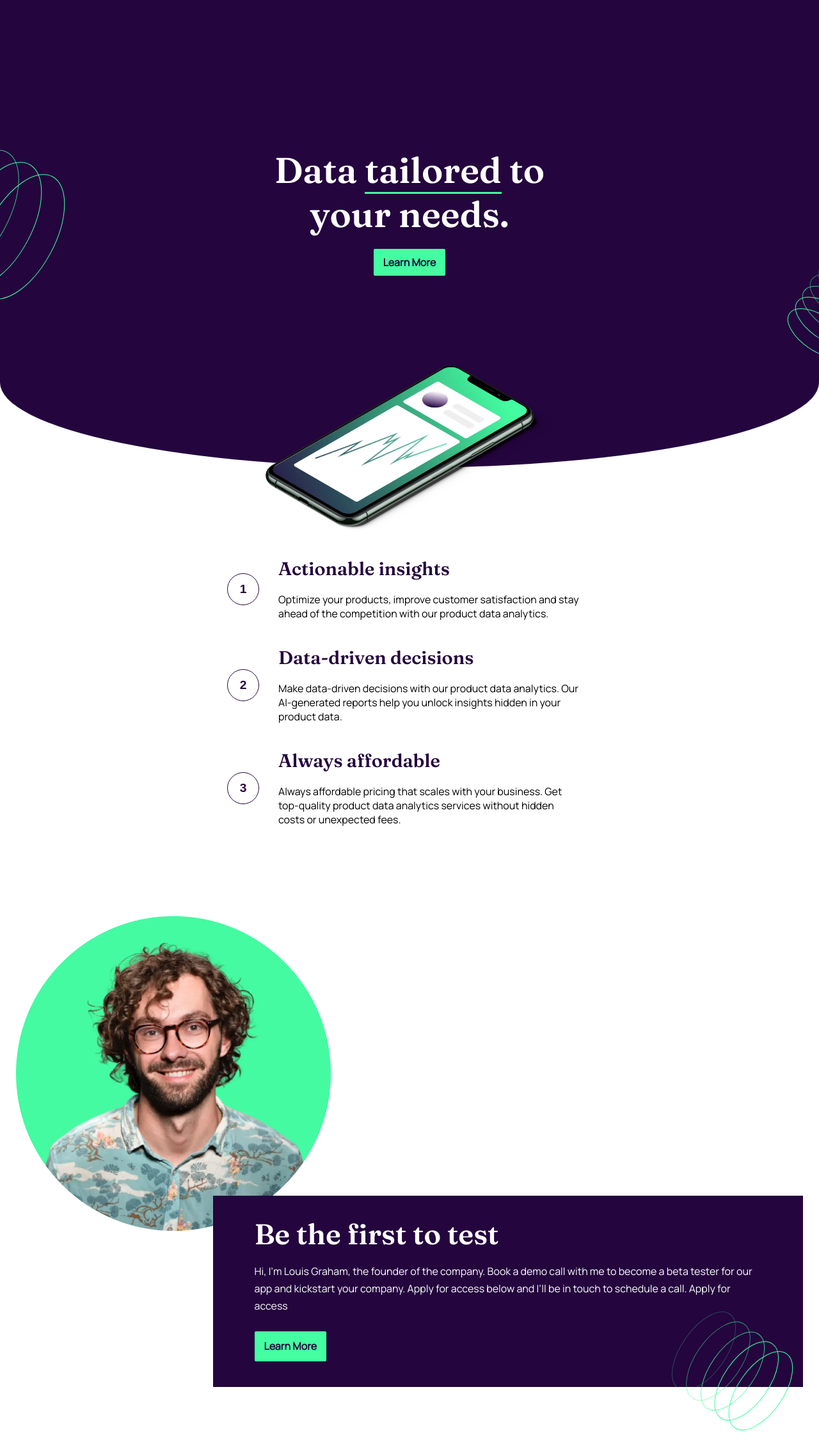
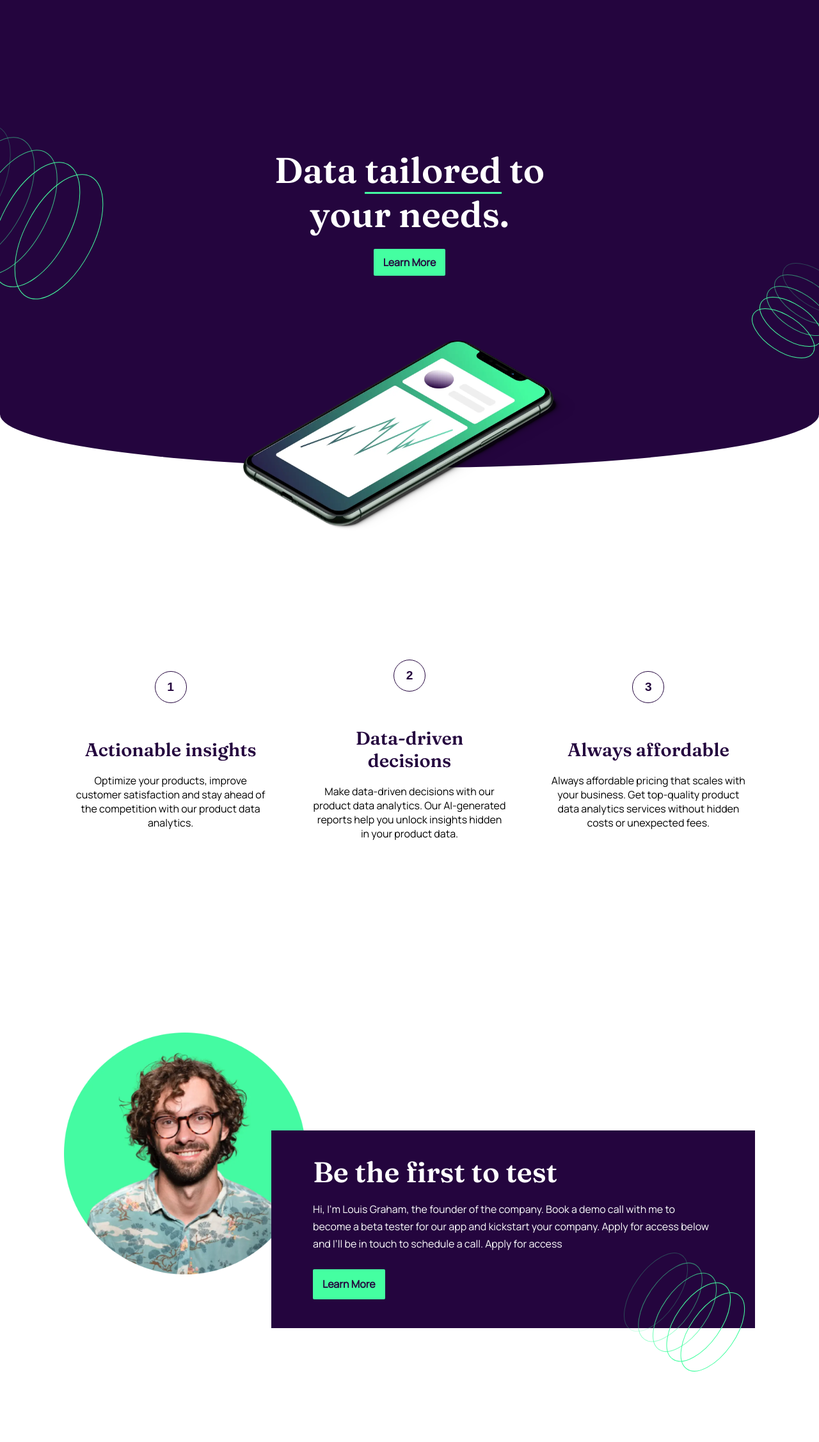
Before and after one commit to Silkiercomet/workit-landing-age-vanilla, a plain HTML site: page index.html in a window 1280 px wide. Shown: the part 69-2323 px from the top of the page at 64% size. Drawn offline with Linux system fonts and the light colour scheme; a web font is replaced by a local one.

Commit message:
Update style.css
desktop viewport added

```diff
--- a/style.css
+++ b/style.css
@@ -363,3 +363,74 @@ imagenes de fondo no conforman ese flow en el documento por lo tanto no salen de
 
 /* invitation */
 }
+/* --------------------------------------------------------------------------------------  desktop */
+@media screen and (min-width:1024px) {
+  body{
+    gap: 200px;
+  }
+  /* hero */
+  .telephone{
+    max-width: 520px;
+  }
+  .hero{
+    background-position: -150px center, 105% 75%;
+
+    border-bottom-left-radius: 60% 100px;
+    border-bottom-right-radius: 60% 100px;
+  }
+  /* hero */
+  /* perks */
+  .perks {
+    display: grid;
+    grid-template-columns: repeat(auto-fit,minmax(330px,1fr));
+    flex-direction: none;
+    padding: 100px;
+
+
+  }
+  .perk {
+    flex-direction: column;
+    gap: 55px;
+    max-width: auto;
+  }
+
+  .perk div{
+    text-align: center;
+  }
+  /* perks */
+  /* invitation */
+  .invitation{
+    padding-inline: 100px;
+  }
+  .invitation__pic figure {
+    max-width: 35%;
+    margin-inline: 0;
+    left: 0;
+    bottom: -225px;
+    margin-top: -225px;
+  }
+  .invitation__content {
+    max-width: 70%;
+
+    padding: 45px 65px;
+    gap: 25px;
+
+  }
+  /* invitation */
+}
+/* --------------------------------------------------------------------------------------  bigger screens */
+@media screen and (min-width:1311px) {
+  .perks,.invitation,.hero__navbar{
+    max-width: 1300px;
+    margin-inline: auto;
+  }
+}
+@media screen and (min-width:2023px) {
+  .hero{
+    background-position: -250px center, 105% 75%;
+    background-size: 30%, 20%;
+  }
+  .telephone{
+    max-width: 40%;
+  }
+}
```
